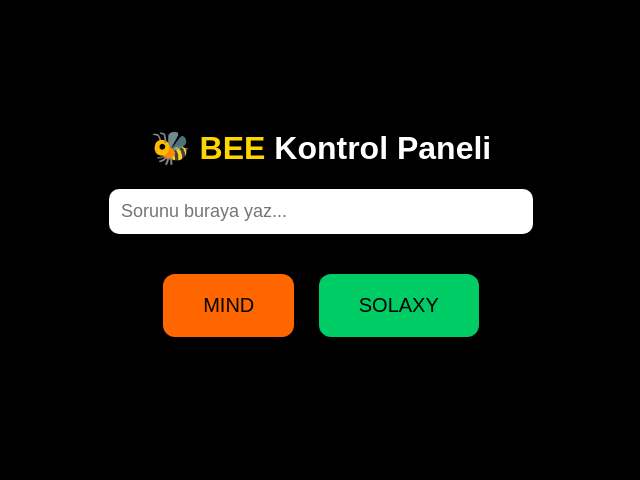
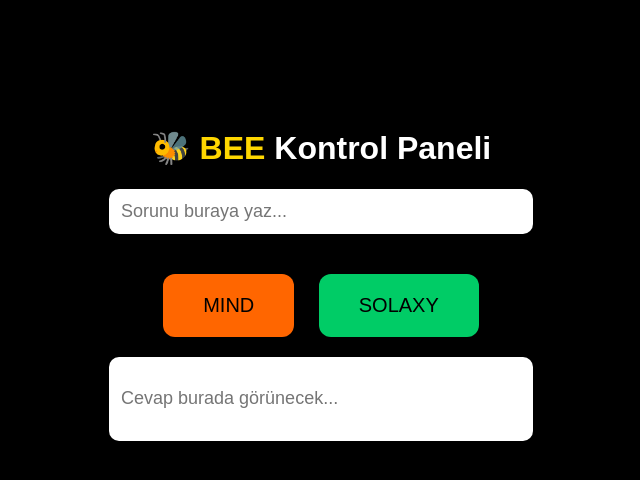
Before and after one commit to xmuratxocak1903/bee-panel, a plain HTML site: page index.html in a window 1280 px wide. Shown: the whole page, without its empty margins (319-959 px from the left). Drawn offline with Linux system fonts and the light colour scheme.

Commit message:
Update index.html

```diff
--- a/index.html
+++ b/index.html
@@ -10,7 +10,7 @@
       font-family: sans-serif;
       padding-top: 100px;
     }
-    #question {
+    #question, #responseBox {
       width: 400px;
       padding: 12px;
       font-size: 18px;
@@ -18,6 +18,11 @@
       border: none;
       margin-bottom: 20px;
       outline: none;
+    }
+    #responseBox {
+      background-color: white;
+      color: black;
+      min-height: 60px;
     }
     button {
       padding: 20px 40px;
@@ -29,12 +34,6 @@
     }
     #mindBtn { background: #ff6600; color: black; }
     #solaxyBtn { background: #00cc66; color: black; }
-    #status {
-      margin-top: 60px;
-      font-size: 20px;
-      color: #cccccc;
-      min-height: 24px;
-    }
   </style>
 </head>
 <body>
@@ -43,13 +42,16 @@
   <br>
   <button id="mindBtn" onclick="startAnalysis('MIND')">MIND</button>
   <button id="solaxyBtn" onclick="startAnalysis('SOLAXY')">SOLAXY</button>
-  <p id="status"></p>
+  <br>
+  <div>
+    <input id="responseBox" readonly placeholder="Cevap burada görünecek...">
+  </div>
 
   <script>
     function startAnalysis(token) {
       const input = document.getElementById("question").value;
-      const status = document.getElementById("status");
-      status.innerText = "⏳ Bekleniyor...";
+      const responseBox = document.getElementById("responseBox");
+      responseBox.value = "⏳ Bekleniyor...";
 
       fetch("https://n8n.muratocak.net/webhook/run_analysis", {
         method: "POST",
@@ -60,4 +62,12 @@
       })
       .then(res => res.json())
       .then(data => {
-        status.inn
+        responseBox.value = data.message || "✅ Cevap geldi ama boş.";
+      })
+      .catch(err => {
+        responseBox.value = "❌ Hata: " + err.message;
+      });
+    }
+  </script>
+</body>
+</html>
```
